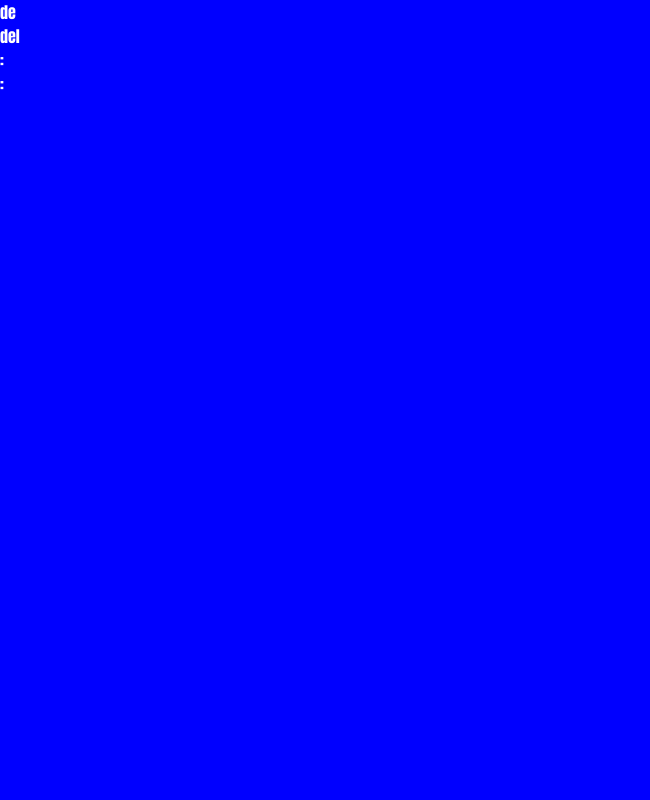
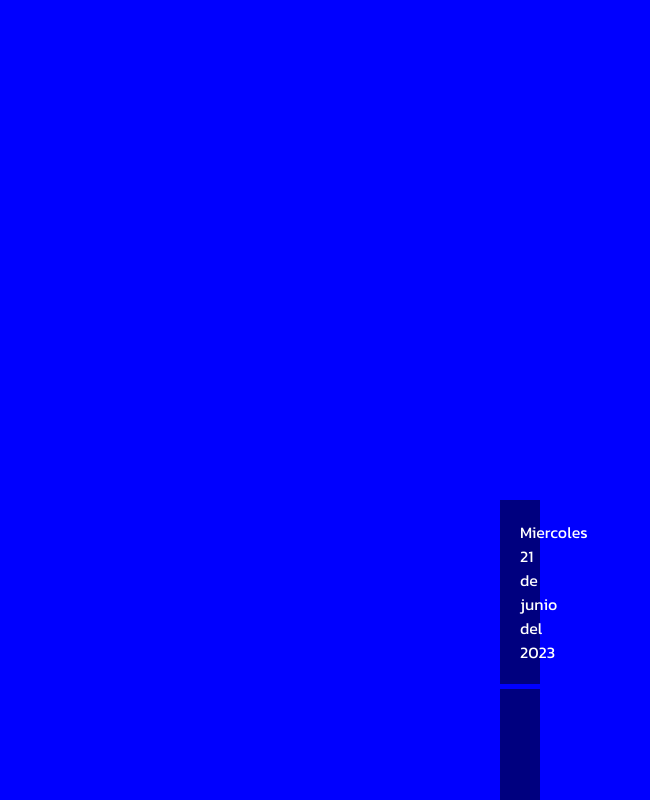
Before and after one commit to Rivadeneiea/jose--reloj, a plain HTML site: page index.html in a window 1280 px wide. Shown: the top 800 px of the page, without its empty margins (0-650 px from the left). Drawn offline with Linux system fonts and the light colour scheme.

Commit message:
seguimosMaquetando

```diff
--- a/reloj.js
+++ b/reloj.js
@@ -0,0 +1,82 @@
+(function () {
+  let actualizarHora = function () {
+    let fecha = new Date(),
+      horas = fecha.getHours(),
+      ampm,
+      minutos = fecha.getMinutes(),
+      segundos = fecha.getSeconds(),
+      diaSemana = fecha.getDay(),
+      dia = fecha.getDate(),
+      mes = fecha.getMonth(),
+      year = fecha.getFullYear();
+
+    let pHoras = document.getElementById("horas"),
+      pAMPM = document.getElementById("ampm"),
+      pMinutos = document.getElementById("minutos"),
+      pSegundos = document.getElementById("segundos"),
+      pDiaSemana = document.getElementById("diaSemana"),
+      pDia = document.getElementById("dia"),
+      pMes = document.getElementById("mes"),
+      pYear = document.getElementById("year");
+
+    let semanas = [
+      "Domingo",
+      "Lunes",
+      "Martes",
+      "Miercoles",
+      "Jueves",
+      "Viernes",
+      "Sabado",
+    ];
+
+    pDiaSemana.textContent = semanas[diaSemana];
+
+    pDia.textContent = dia;
+
+    let meses = [
+      "enero",
+      "febrero",
+      "marzo",
+      "abril",
+      "mayo",
+      "junio",
+      "julio",
+      "agosto",
+      "septiembre",
+      "octubre",
+      "noviembre",
+      "diciembre",
+    ];
+
+    pMes.textContent = meses[mes];
+
+    pYear.textContent = year;
+
+    if (horas >= 12) {
+      horas = horas - 12;
+      ampm = PM;
+    } else {
+      ampm = AM;
+    }
+
+    if ((horas = 0)) {
+      horas = 12;
+    }
+
+    pHoras.textContent = horas;
+    pAMPM.textContent = ampm;
+
+    if (minutos < 10) {
+      minutos = "0" + minutos;
+    }
+
+    if (segundos < 10) {
+      segundos = "0" + segundos;
+    }
+
+    pMinutos.textContent = minutos;
+    pSegundos.textContent = segundos;
+  };
+  actualizarHora();
+  let intervalo = setInterval(actualizarHora, 1000);
+})();
--- a/style.css
+++ b/style.css
@@ -21,4 +21,44 @@ body {
 .wrap {
   width: 90%;
   max-width: 1000px;
+  /* margin: auto; */
 }
+
+.widget {
+  margin: 50%;
+  width: 2em;
+}
+
+.widget p {
+  display: inline-block;
+  line-height: 1em;
+}
+
+.fecha {
+  font-family: "Kanit", sans-serif;
+  text-align: center;
+  font-size: 1.5 em;
+  margin-bottom: 0.3125rem;
+  background: rgba(0, 0, 0, 0.5);
+  padding: 20px;
+  width: 100%;
+}
+
+.reloj {
+  font-family: "Kanit", sans-serif;
+  text-align: center;
+  font-size: 4em;
+  background: rgba(0, 0, 0, 0.5);
+  padding: 20px;
+  width: 100%;
+}
+
+.reloj .caja-segundos {
+  display: inline-block;
+}
+
+.reloj .segundos,
+.reloj .ampm {
+  font-size: 2rem;
+  display: block;
+}
```
